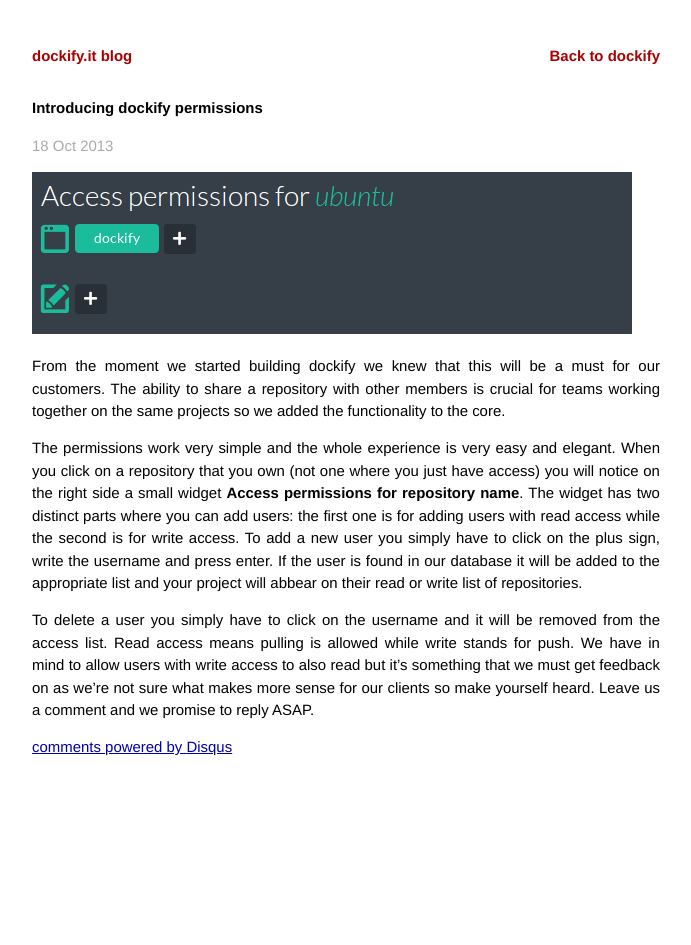
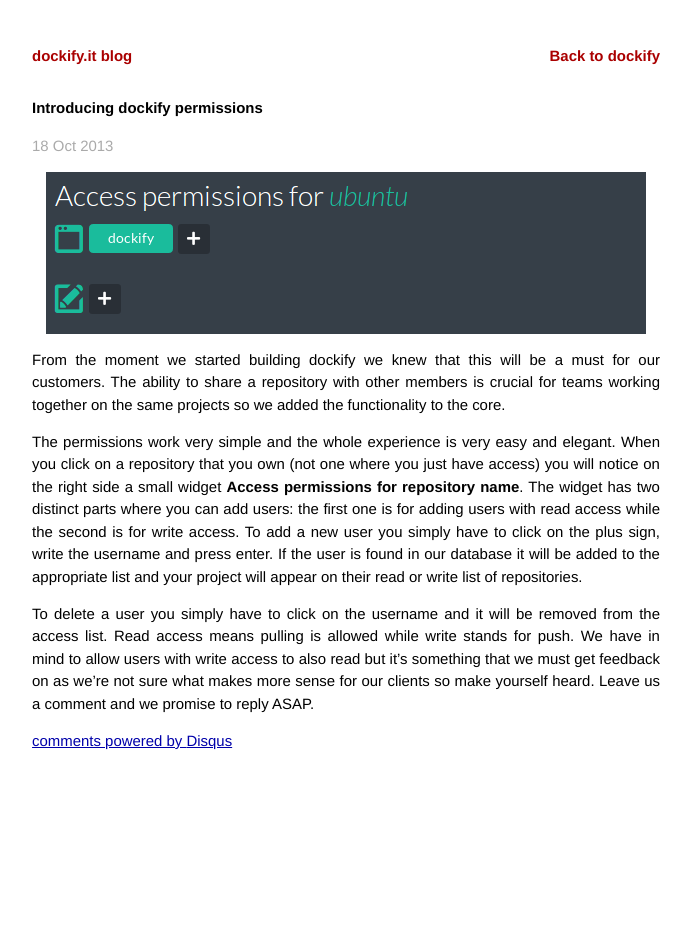
Before and after one commit to dockify/blog, a Jekyll site: the page built from _posts/2013-10-18-introducing-the-permissions.markdown, in a window 1280 px wide. Shown: the whole page, without its empty margins (294-985 px from the left). Built offline with Jekyll 4.4.1, drawn with Linux system fonts in a browser that asks for light colours; Markdown is read by kramdown in place of the engine named in the settings; comment, search, counter and statistics services are not loaded.

```diff
--- a/_posts/2013-10-18-introducing-the-permissions.markdown
+++ b/_posts/2013-10-18-introducing-the-permissions.markdown
@@ -9,6 +9,6 @@
 
 From the moment we started building dockify we knew that this will be a must for our customers. The ability to share a repository with other members is crucial for teams working together on the same projects so we added the functionality to the core.
 
-The permissions work very simple and the whole experience is very easy and elegant. When you click on a repository that you own (not one where you just have access) you will notice on the right side a small widget **Access permissions for repository name**. The widget has two distinct parts where you can add users: the first one is for adding users with read access while the second is for write access. To add a new user you simply have to click on the plus sign, write the username and press enter. If the user is found in our database it will be added to the appropriate list and your project will abbear on their read or write list of repositories.
+The permissions work very simple and the whole experience is very easy and elegant. When you click on a repository that you own (not one where you just have access) you will notice on the right side a small widget **Access permissions for repository name**. The widget has two distinct parts where you can add users: the first one is for adding users with read access while the second is for write access. To add a new user you simply have to click on the plus sign, write the username and press enter. If the user is found in our database it will be added to the appropriate list and your project will appear on their read or write list of repositories.
 
 To delete a user you simply have to click on the username and it will be removed from the access list. Read access means pulling is allowed while write stands for push. We have in mind to allow users with write access to also read but it's something that we must get feedback on as we're not sure what makes more sense for our clients so make yourself heard. Leave us a comment and we promise to reply ASAP.
--- a/assets/css/main.css
+++ b/assets/css/main.css
@@ -27,6 +27,8 @@
 
 img {
   text-align: center;
+  margin: auto;
+  display: block;
 }
 
 a         { color: #00a; }
```
